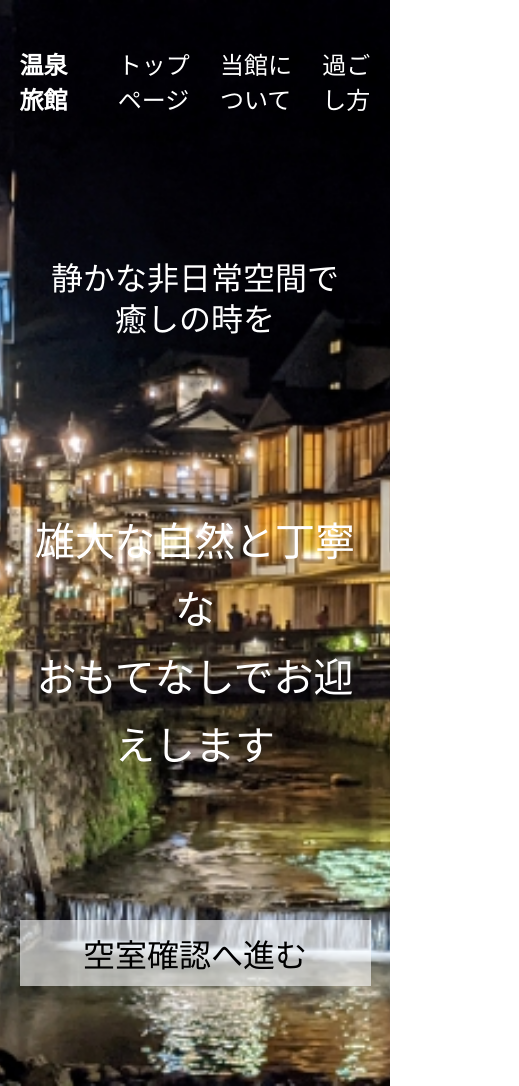
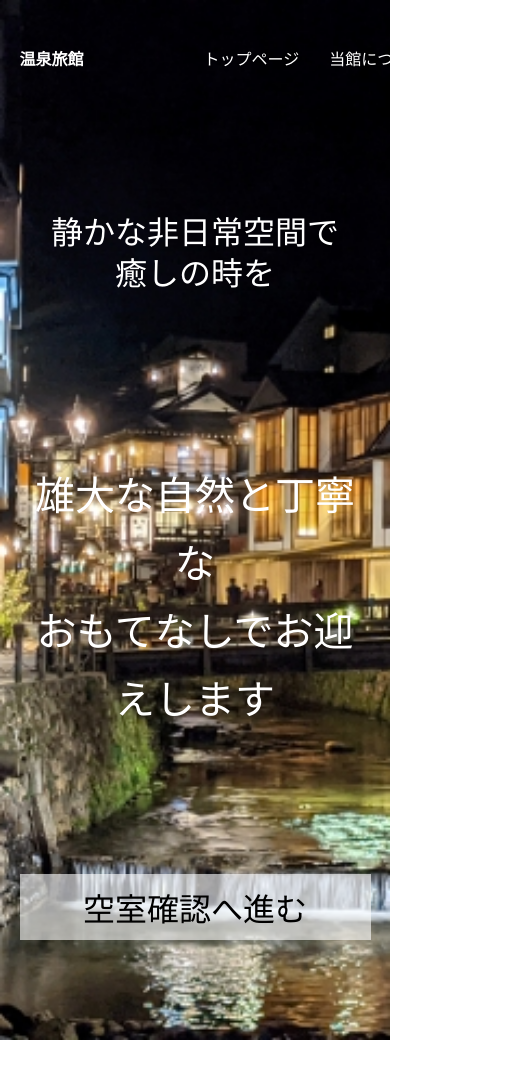
Before and after one commit to naoki0822/lp-built-from-scratch_day12, a plain HTML site: page index.html in a window 390 px wide. Shown: the whole page, 519 px wide, since content can reach past the window. After the commit the page ends 1040 px from the top, so only its background shows below. Drawn offline with Linux system fonts and the light colour scheme.

Commit message:
レスポンシブ再追加

```diff
--- a/style.css
+++ b/style.css
@@ -42,7 +42,7 @@ li {
 }
 
 .header_logo a {
-  font-size: 24px;
+  font-size: 16px;
   font-weight: 800;
   color: #fff;
 }
@@ -56,7 +56,7 @@ li {
 
 .header_top .container nav ul li {
   color: #fff;
-  font-size: 24px;
+  font-size: 16px;
   font-weight: 400;
 }
 
@@ -98,8 +98,13 @@ li {
 
 @media (max-width: 768px) {
 
-    .container {
-    width: 90%;
+  .container {
+  width: 90%;
+}
+
+  .header_top .container {
+    gap: 80px;
+  white-space: nowrap;
   }
 
   .fv .container .text h1 {
```
Also changed, not shown: 1 other file.
